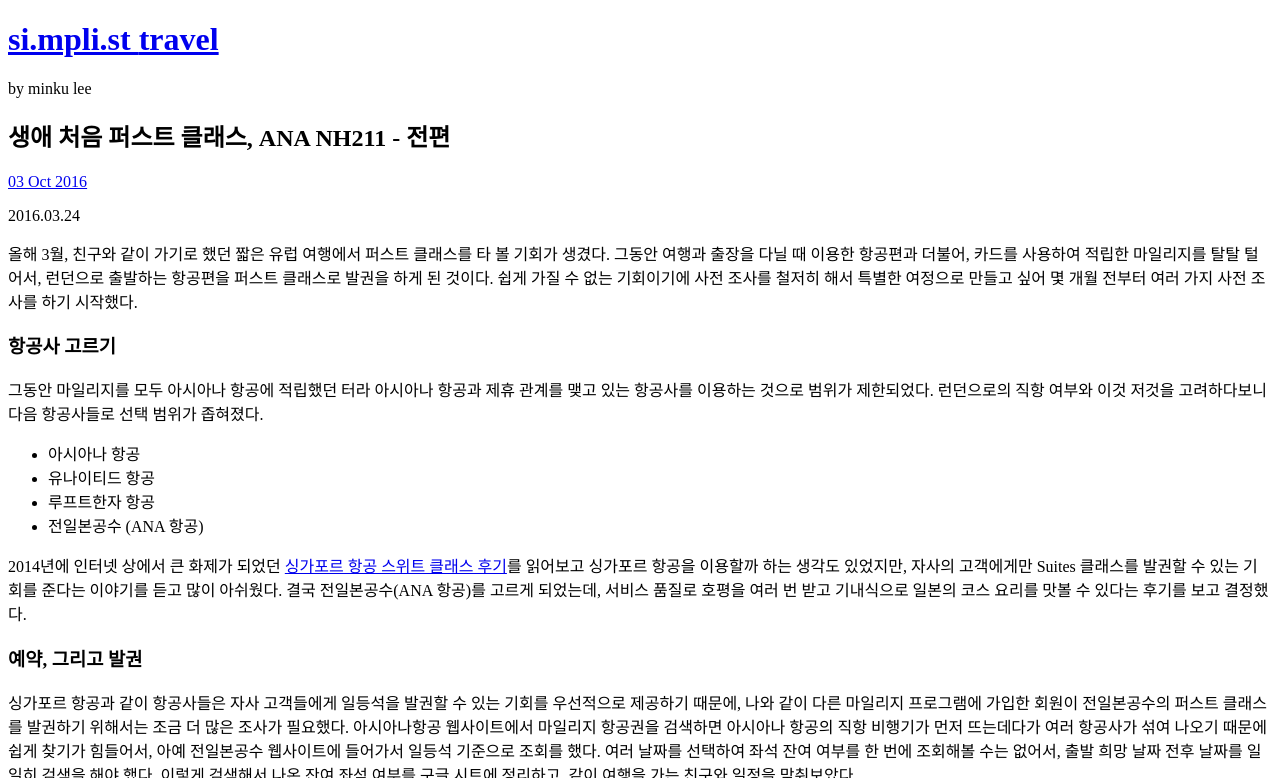
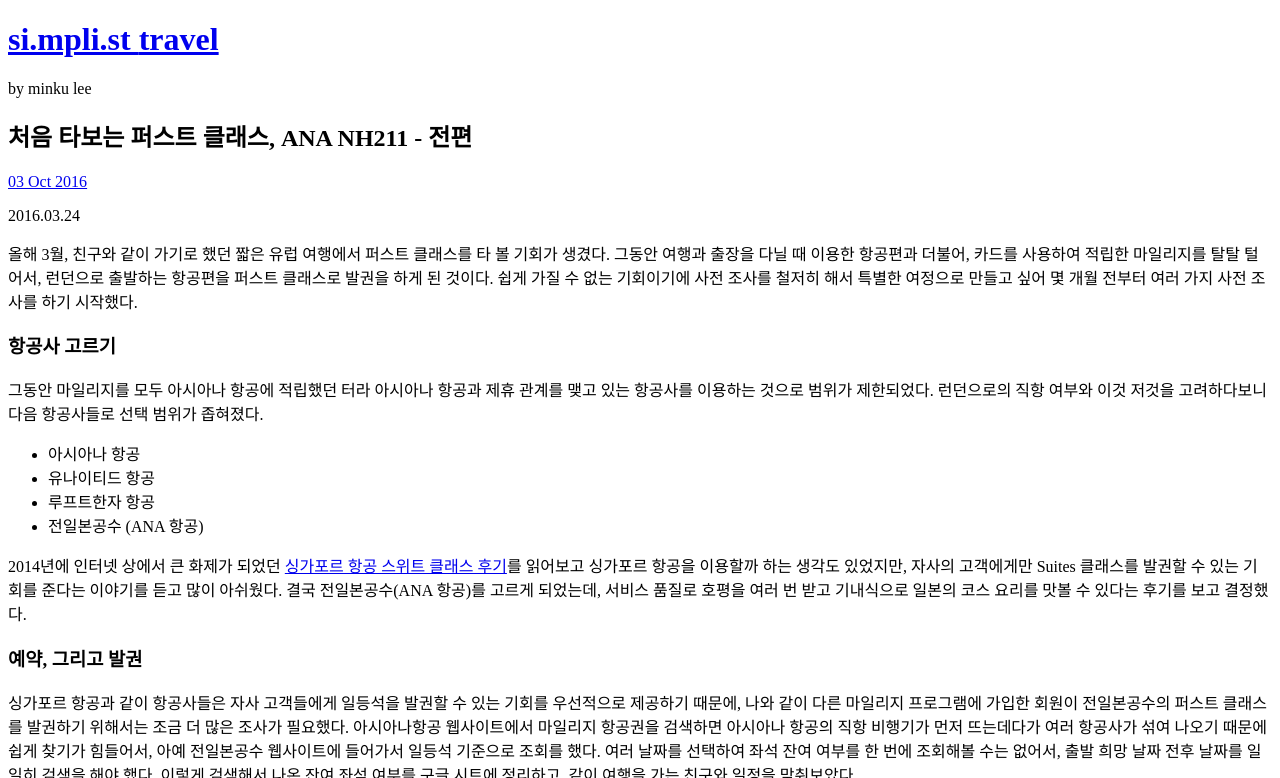
Before and after one commit to premist/si.mpli.st, a Jekyll site: the page built from _posts/2016-10-03-nh211-first-class-chapter1.md, in a window 1280 px wide and 900 px high, cut to the strip 0-778 px from the top of the window. Built offline with Jekyll 4.4.1, drawn with Linux system fonts in a browser that asks for light colours; some web fonts are replaced.

Commit message:
Update title

```diff
--- a/_posts/2016-10-03-nh211-first-class-chapter1.md
+++ b/_posts/2016-10-03-nh211-first-class-chapter1.md
@@ -1,6 +1,6 @@
 ---
 layout: post
-title: "생애 처음 퍼스트 클래스, ANA NH211 - 전편"
+title: "처음 타보는 퍼스트 클래스, ANA NH211 - 전편"
 date: 2016-10-03 23:55:00 +0900
 category: travel
 excerpt: 올해 3월, 친구와 같이 가기로 했던 짧은 유럽 여행에서 퍼스트 클래스를 타 볼 기회가 생겼다.
```
